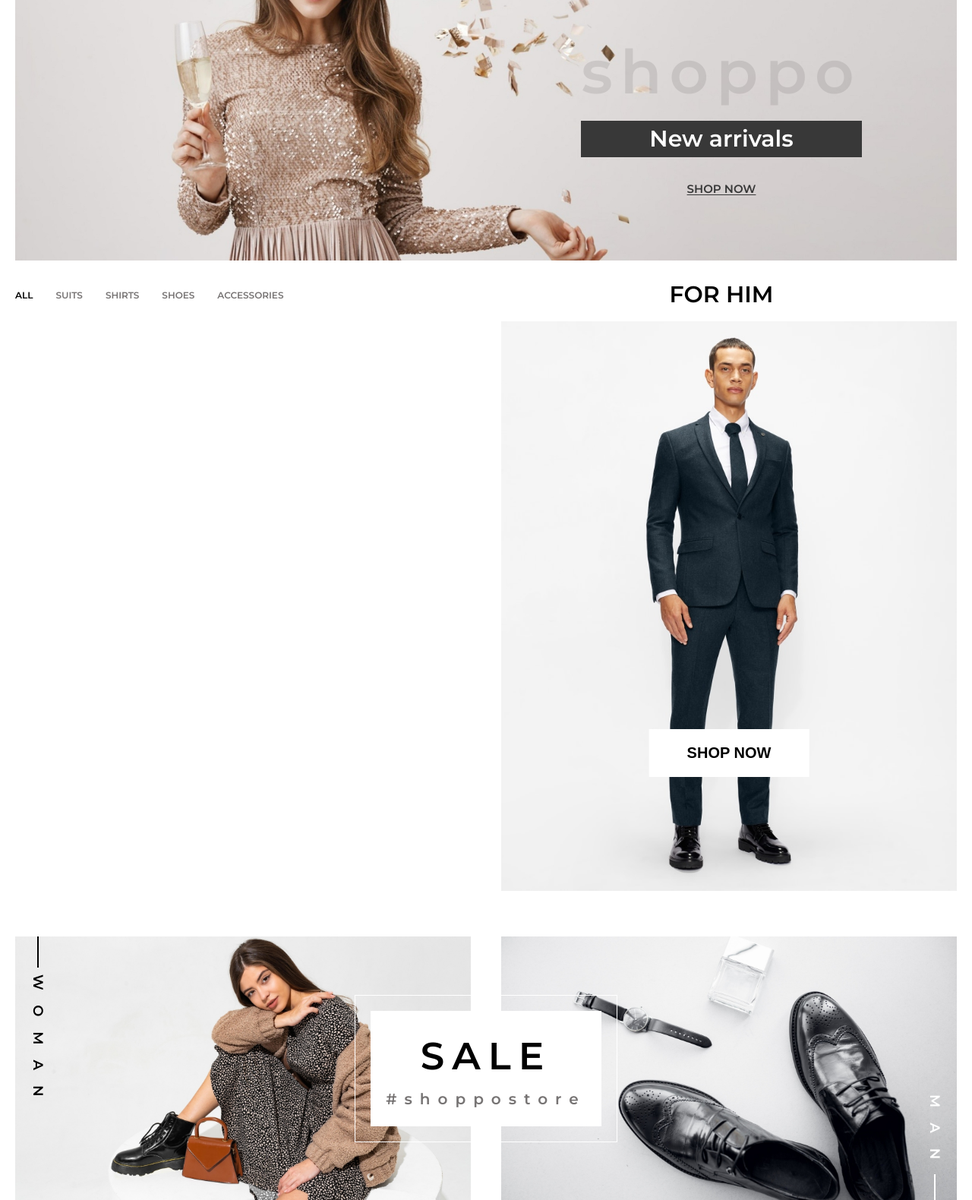
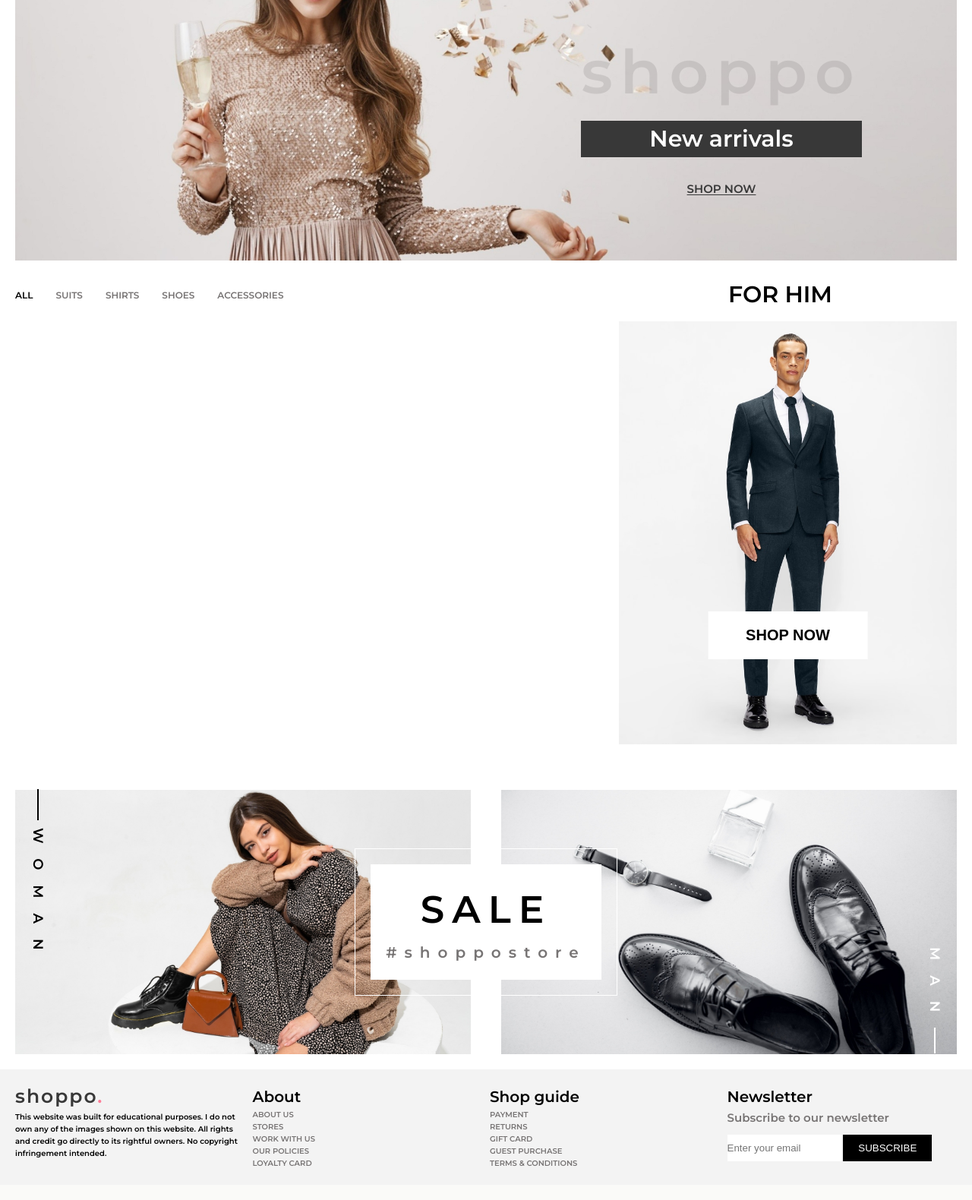
Before and after one commit to Leonas734/clothing_shop, a Django app: template clothing_shop/templates/clothing_shop/home_page.html in a window 1280 px wide. Shown: the part 1367-2947 px from the top of the page at 76% size. After the commit the page ends 2903 px from the top, so only its background shows below. Run offline with Django 3.2, Linux system fonts and the light colour scheme; the template is opened without the code that fills it, so the values that code supplies are empty.

Commit message:
Adjusted mens shopping section and increased large break point by 25px
Breakpoint increased by 25px to account for mens shopping section title
splitting accross the two lines if viewport width goes below 625.

Mens shopping section title, products and main image adjusted to look exactly
like womens section.

```diff
--- a/clothing_shop/sass/sass/_base.scss
+++ b/clothing_shop/sass/sass/_base.scss
@@ -7,7 +7,7 @@ $color-secondary: #fe7d97;
 $color-white: #fff;
 
 // Breakpoints
-$bp-large: 37.5em; // 600px
+$bp-large: 39.0625em; // 625px
 $bp-medium: 29.0625em; // 465px
 $bp-small: 22.8125em; // 365px
 
--- a/clothing_shop/sass/sass/_shop-now.scss
+++ b/clothing_shop/sass/sass/_shop-now.scss
@@ -27,7 +27,7 @@
     }
     &--man {
       margin-left: 2rem;
-      grid-column: col-start 5 / col-end 8;
+      grid-column: col-start 6 / col-end 8;
     }
     grid-row: 2/3;
     display: flex;
@@ -60,7 +60,7 @@
       }
     }
     &--man {
-      grid-column: col-start 5 / col-end 8;
+      grid-column: col-start 6 / col-end 8;
       @media only screen and (max-width: $bp-large) {
         grid-column: col-start 1 / col-end 8;
       }
@@ -101,7 +101,7 @@
       }
     }
     &--man {
-      grid-column: columns-start / col-end 4;
+      grid-column: columns-start / col-end 5;
       @media only screen and (max-width: $bp-large) {
         grid-column: col-start 1 / col-end 8;
       }
--- a/clothing_shop/static/clothing_shop/style.css
+++ b/clothing_shop/static/clothing_shop/style.css
@@ -165,7 +165,7 @@ body {
     font-size: 1.3rem;
     display: none;
     text-transform: uppercase; }
-    @media only screen and (max-width: 37.5em) {
+    @media only screen and (max-width: 39.0625em) {
       .nav-bar__mobile-menu {
         display: block; } }
   .nav-bar__links {
@@ -175,7 +175,7 @@ body {
     grid-column-gap: 2rem;
     justify-items: center;
     transform: translateY(-0.2rem); }
-    @media only screen and (max-width: 37.5em) {
+    @media only screen and (max-width: 39.0625em) {
       .nav-bar__links {
         display: none; } }
   .nav-bar__link {
@@ -278,7 +278,7 @@ body {
     display: flex;
     justify-content: center;
     position: relative; }
-    @media only screen and (max-width: 37.5em) {
+    @media only screen and (max-width: 39.0625em) {
       .shop-now__image-container {
         display: none; } }
     .shop-now__image-container--woman {
@@ -286,7 +286,7 @@ body {
       grid-column: col-start 1 / col-start 4; }
     .shop-now__image-container--man {
       margin-left: 2rem;
-      grid-column: col-start 5 / col-end 8; }
+      grid-column: col-start 6 / col-end 8; }
   .shop-now__photo {
     object-fit: cover;
     width: 100%; }
@@ -304,12 +304,12 @@ body {
     font-size: 3rem; }
     .shop-now__title--woman {
       grid-column: col-start 1 / col-end 3; }
-      @media only screen and (max-width: 37.5em) {
+      @media only screen and (max-width: 39.0625em) {
         .shop-now__title--woman {
           grid-column: col-start 1 / col-end 8; } }
     .shop-now__title--man {
-      grid-column: col-start 5 / col-end 8; }
-      @media only screen and (max-width: 37.5em) {
+      grid-column: col-start 6 / col-end 8; }
+      @media only screen and (max-width: 39.0625em) {
         .shop-now__title--man {
           grid-column: col-start 1 / col-end 8; } }
   .shop-now__categories {
@@ -318,7 +318,7 @@ body {
     display: grid;
     grid-template-columns: repeat(5, min-content);
     column-gap: 3rem; }
-    @media only screen and (max-width: 37.5em) {
+    @media only screen and (max-width: 39.0625em) {
       .shop-now__categories {
         display: none; } }
     .shop-now__categories--woman {
@@ -336,12 +336,12 @@ body {
     grid-gap: 2rem; }
     .shop-now__products--woman {
       grid-column: col-start 4 / columns-end; }
-      @media only screen and (max-width: 37.5em) {
+      @media only screen and (max-width: 39.0625em) {
         .shop-now__products--woman {
           grid-column: col-start 1 / col-end 8; } }
     .shop-now__products--man {
-      grid-column: columns-start / col-end 4; }
-      @media only screen and (max-width: 37.5em) {
+      grid-column: columns-start / col-end 5; }
+      @media only screen and (max-width: 39.0625em) {
         .shop-now__products--man {
           grid-column: col-start 1 / col-end 8; } }
 
@@ -359,7 +359,7 @@ body {
   .new-arrivals__text-container {
     grid-column: 2/3;
     margin-bottom: 5rem; }
-    @media only screen and (max-width: 37.5em) {
+    @media only screen and (max-width: 39.0625em) {
       .new-arrivals__text-container {
         grid-column: 1/3; } }
     @media only screen and (max-width: 29.0625em) {
@@ -409,7 +409,7 @@ body {
     background-position: 0 50%;
     position: relative;
     transition: all 0.5s; }
-    @media only screen and (max-width: 37.5em) {
+    @media only screen and (max-width: 39.0625em) {
       .sale__woman {
         background-position: 60%; } }
     @media only screen and (max-width: 29.0625em) {
@@ -452,7 +452,7 @@ body {
     background-position: 0 30%;
     display: flex;
     transition: all 0.5s; }
-    @media only screen and (max-width: 37.5em) {
+    @media only screen and (max-width: 39.0625em) {
       .sale__man {
         background-position: 30%; } }
     @media only screen and (max-width: 29.0625em) {
```
